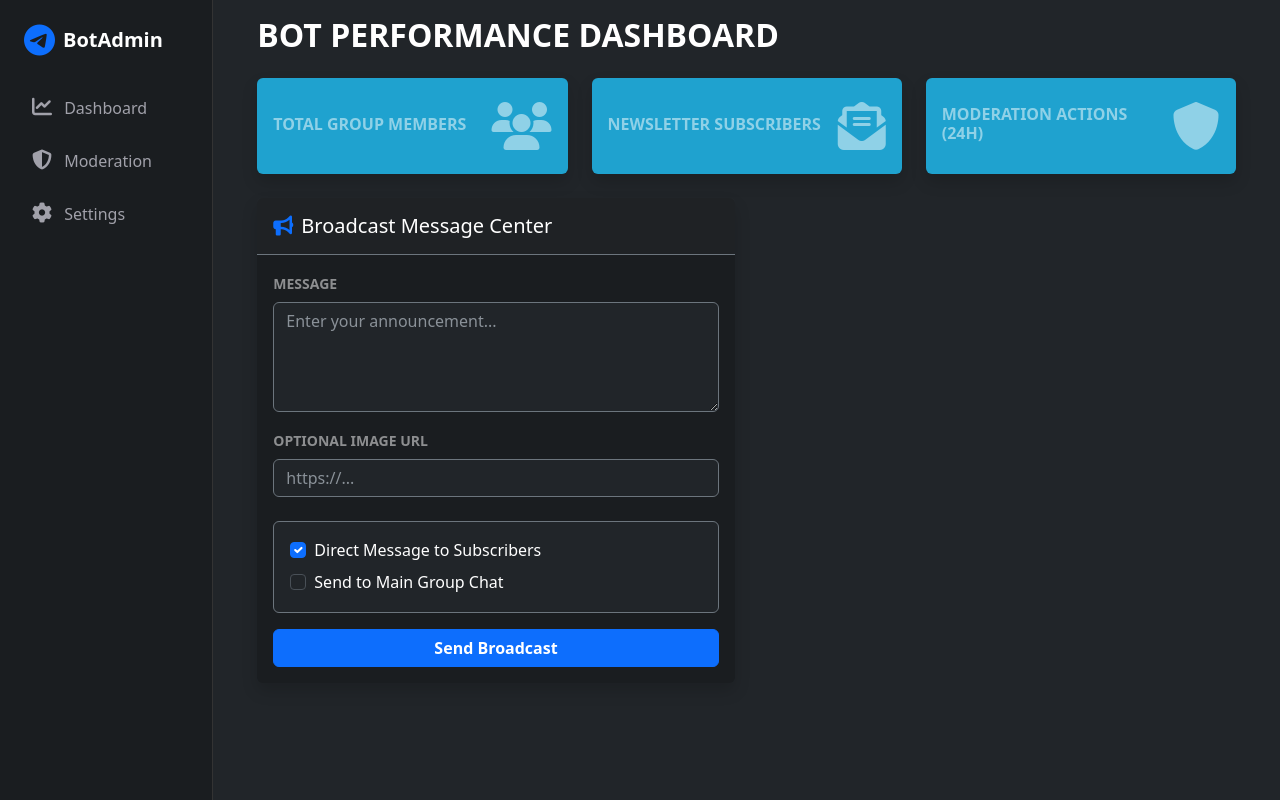
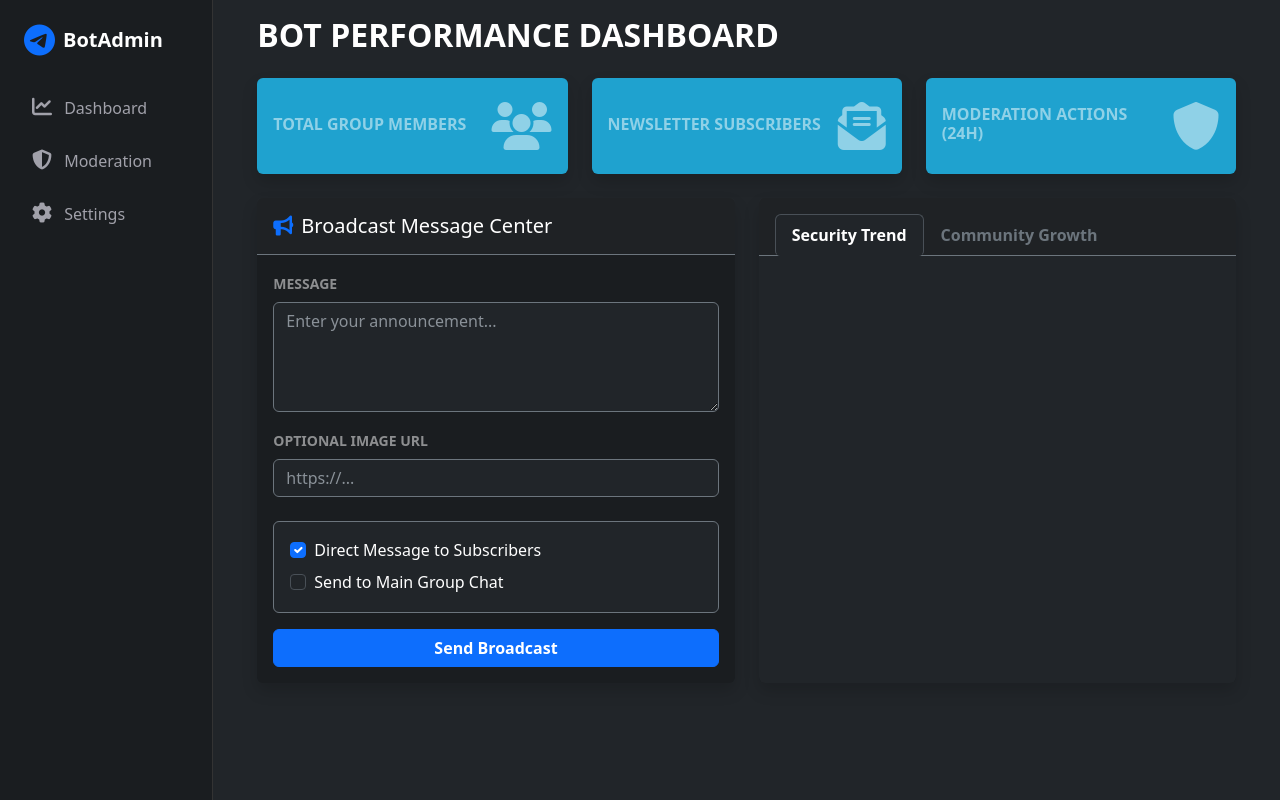
Before and after one commit to Someones-account/TG-bot-controller, a Flask app: template src/Flask/templates/dashboard.html in a window 1280 px wide. Run offline with Flask 3, Linux system fonts and the light colour scheme; the template is opened without the code that fills it, so the values that code supplies are empty; a map, chart or similar area stays blank.

Commit message:
analytical graph tabs on dashboard

```diff
--- a/src/Flask/app.py
+++ b/src/Flask/app.py
@@ -15,7 +15,6 @@ project_root = src_dir.parent
 # Tell Python to look in BOTH folders when searching for imports like 'env' or 'Bot'
 sys.path.append(str(project_root))
 sys.path.append(str(src_dir))
-# ------------------------
 
 from src.DB.Connector import open_connection
 from src.Bot.QueryManager import QueryManager
@@ -51,10 +50,30 @@ def dashboard():
     total_subs = qm.get_total_subscribers()
     recent_actions = qm.get_recent_actions_count()
 
+    # 2. Fetch Chart Data
+    trend_data_raw = qm.get_moderation_trend()
+    growth_data_raw = qm.get_subscriber_growth()
+
+    # Format 7-Day Trend
+    trend_labels = [str(row['action_date']) for row in trend_data_raw]
+    trend_values = [row['count'] for row in trend_data_raw]
+
+    # Format Subscriber Growth (Cumulative)
+    growth_labels = [str(row['sub_date']) for row in growth_data_raw]
+    growth_values = []
+    current_total = 0
+    for row in growth_data_raw:
+        current_total += row['count']
+        growth_values.append(current_total)
+
     return render_template('dashboard.html',
                            total_users=total_users,
                            total_subs=total_subs,
-                           recent_actions=recent_actions)
+                           recent_actions=recent_actions,
+                           trend_labels=trend_labels,
+                           trend_values=trend_values,
+                           growth_labels=growth_labels,
+                           growth_values=growth_values)
 
 
 @app.route('/moderation')
--- a/src/Flask/templates/base.html
+++ b/src/Flask/templates/base.html
@@ -51,6 +51,6 @@
         </div>
     </div>
 </div>
-
+<script src="https://cdn.jsdelivr.net/npm/bootstrap@5.3.0/dist/js/bootstrap.bundle.min.js"></script>
 </body>
 </html>
--- a/src/Flask/templates/dashboard.html
+++ b/src/Flask/templates/dashboard.html
@@ -1,8 +1,10 @@
 {% extends "base.html" %}
 
 {% block content %}
+<script src="https://cdn.jsdelivr.net/npm/chart.js"></script>
 <div class="container-fluid">
     <h2 class="mb-4 text-white fw-bold text-uppercase">Bot Performance Dashboard</h2>
+
     <div class="row mb-4">
         <div class="col-md-4">
             <div class="card shadow border-0" style="background-color: #1FA2CF;">
@@ -39,6 +41,7 @@
             </div>
         </div>
     </div>
+
     <div class="row">
 
         <div class="col-md-6 mb-4">
@@ -79,8 +82,85 @@
         </div>
 
         <div class="col-md-6 mb-4">
+            <div class="card shadow border-0 bg-dark-subtle h-100">
+                <div class="card-header border-bottom border-secondary pt-3 pb-0">
+                    <ul class="nav nav-tabs border-bottom-0" id="analyticsTabs" role="tablist">
+                        <li class="nav-item" role="presentation">
+                            <button class="nav-link active fw-bold" id="security-tab" data-bs-toggle="tab" data-bs-target="#security" type="button" role="tab">Security Trend</button>
+                        </li>
+                        <li class="nav-item" role="presentation">
+                            <button class="nav-link fw-bold link-secondary" id="growth-tab" data-bs-toggle="tab" data-bs-target="#growth" type="button" role="tab">Community Growth</button>
+                        </li>
+                    </ul>
+                </div>
+                <div class="card-body bg-dark rounded-bottom">
+                    <div class="tab-content" id="analyticsTabsContent">
+
+                        <div class="tab-pane fade show active" id="security" role="tabpanel">
+                            <canvas id="trendChart" height="180"></canvas>
+                        </div>
+
+                        <div class="tab-pane fade" id="growth" role="tabpanel">
+                            <canvas id="growthChart" height="180"></canvas>
+                        </div>
+
+                    </div>
+                </div>
             </div>
+        </div>
 
     </div>
 </div>
+
+<script>
+    // Define the Y-axis rules so it ONLY shows whole integers (no decimals)
+    const commonScales = {
+        y: {
+            beginAtZero: true,
+            ticks: { precision: 0 }, // THIS FORCES INTEGERS ONLY
+            grid: { color: '#333' }
+        },
+        x: {
+            grid: { color: '#333' }
+        }
+    };
+
+    // 1. The 7-Day Moderation Trend (Line Chart with Red fill)
+    const trendCtx = document.getElementById('trendChart').getContext('2d');
+    new Chart(trendCtx, {
+        type: 'line',
+        data: {
+            labels: {{ trend_labels | safe }},
+            datasets: [{
+                label: 'Moderation Actions',
+                data: {{ trend_values | safe }},
+                borderColor: '#dc3545',
+                backgroundColor: 'rgba(220, 53, 69, 0.2)',
+                borderWidth: 2,
+                fill: true,
+                tension: 0.4
+            }]
+        },
+        options: { plugins: { legend: { display: false } }, scales: commonScales }
+    });
+
+    // 2. The Subscriber Growth (Line Chart with Blue fill)
+    const growthCtx = document.getElementById('growthChart').getContext('2d');
+    new Chart(growthCtx, {
+        type: 'line',
+        data: {
+            labels: {{ growth_labels | safe }},
+            datasets: [{
+                label: 'Total Subscribers',
+                data: {{ growth_values | safe }},
+                borderColor: '#0d6efd',
+                backgroundColor: 'rgba(13, 110, 253, 0.2)',
+                borderWidth: 2,
+                fill: true,
+                tension: 0.4
+            }]
+        },
+        options: { plugins: { legend: { display: false } }, scales: commonScales }
+    });
+</script>
 {% endblock %}
```
Also changed, not shown: src/Bot/QueryManager.py (+25 -0 lines).
